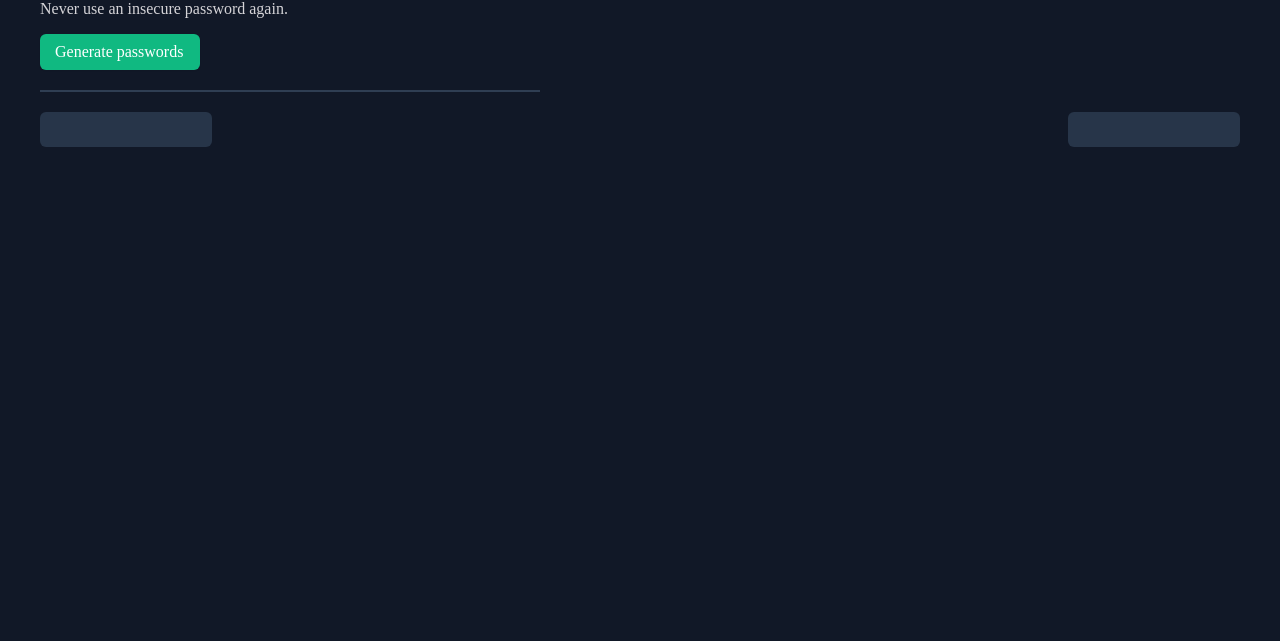
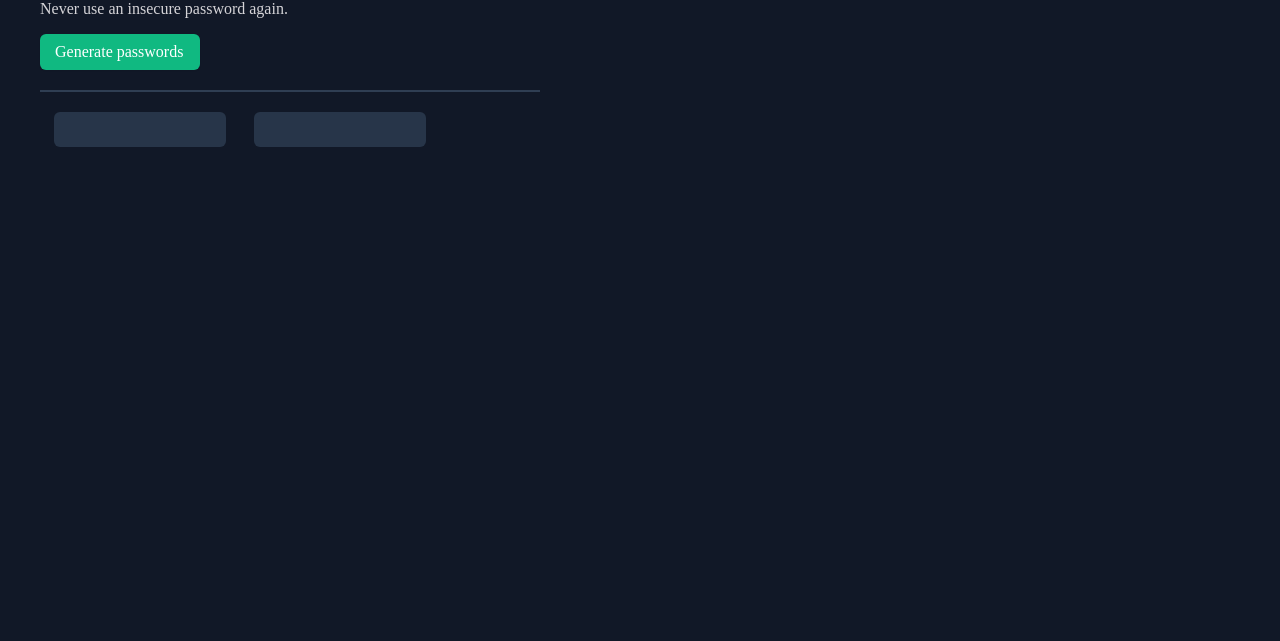
Before and after one commit to shashank52i/Password-Generator, a website built with Vite: page index.html in a window 1280 px wide. Shown: the part 159-800 px from the top of the page. Built offline with nearby package versions, Linux system fonts and the light colour scheme.

Commit message:
Update index.css

```diff
--- a/index.css
+++ b/index.css
@@ -1,5 +1,6 @@
 body {
     margin: 0;
+    width: 400px;
     background: #111827;
     margin: 80px 40px;
 }
@@ -57,7 +58,7 @@ margin: 0;
 #resultDiv{
     margin-top: 20px;
    display: flex;
-   justify-content: space-between;
+   justify-content: space-around;
    background: #111827;
 
 }
```
